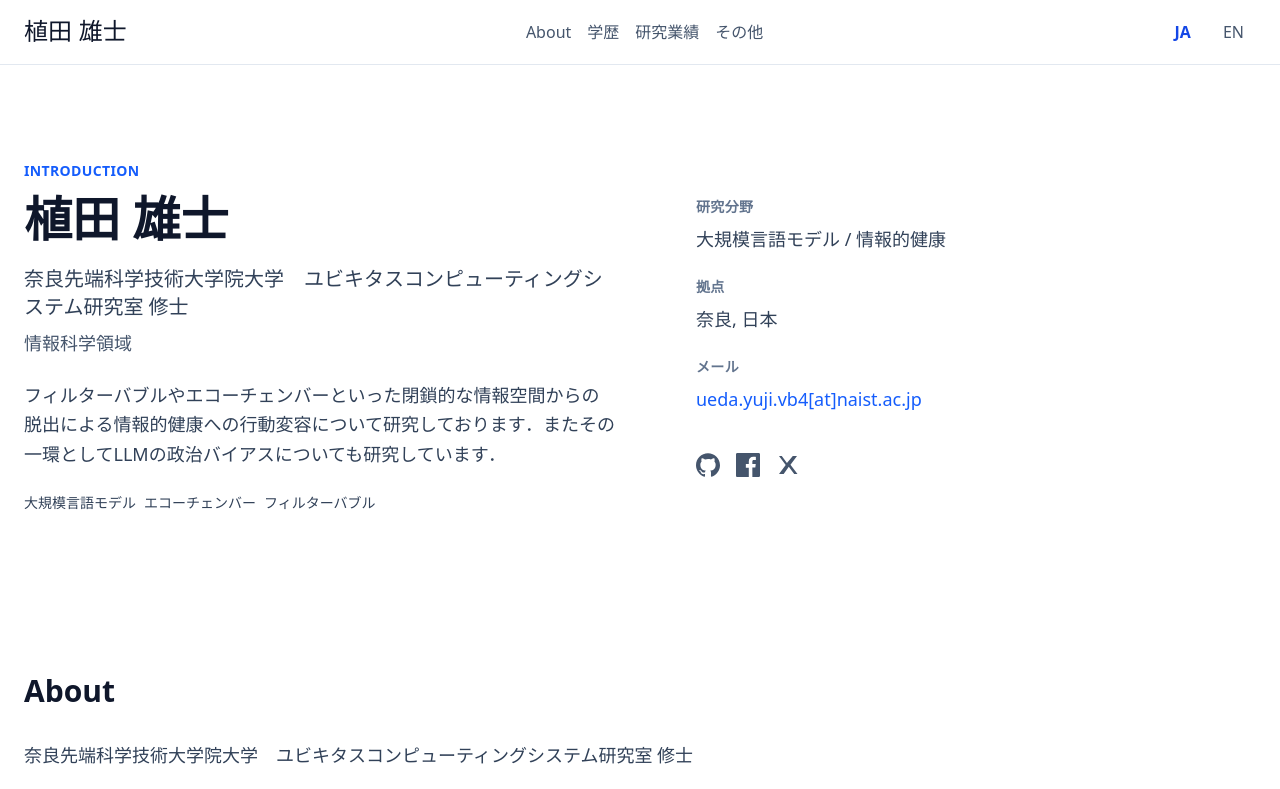
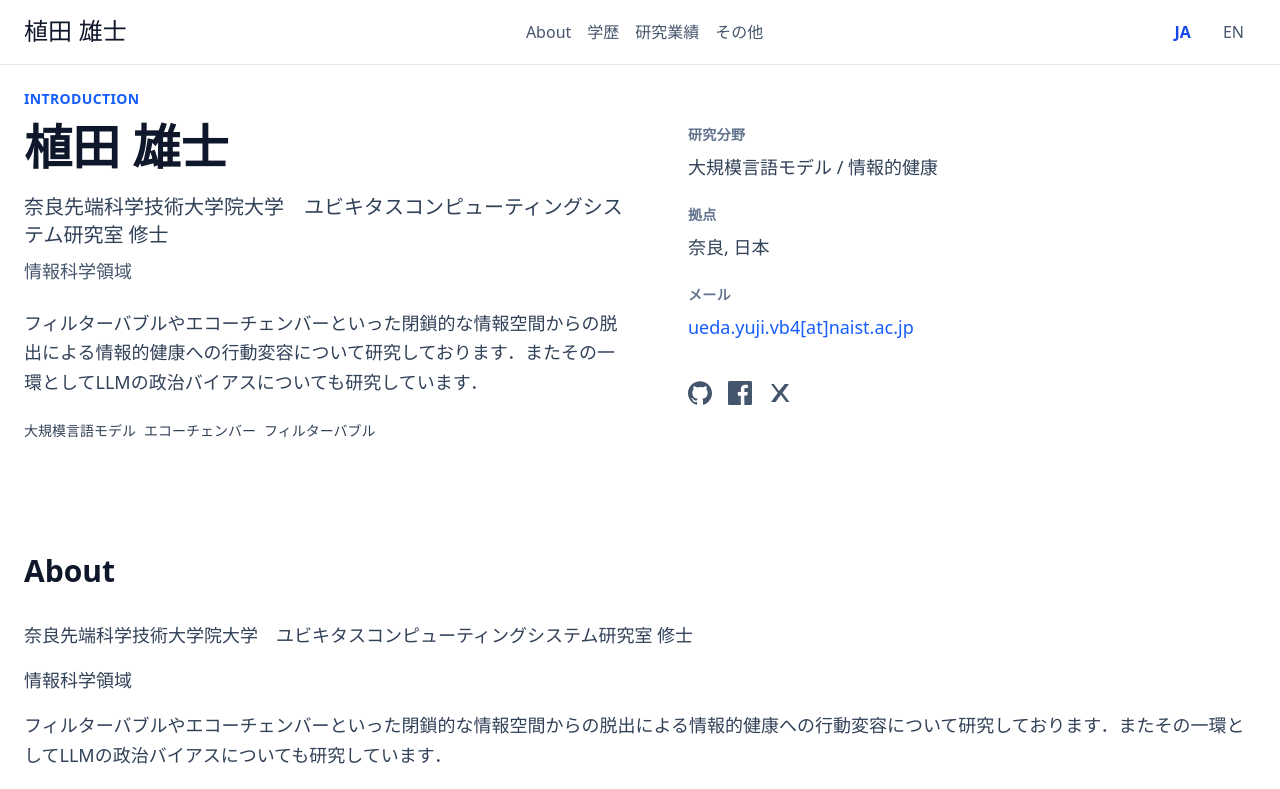
Before and after one commit to yujiponzu/my-page, a Next.js app: page / in a window 1280 px wide. Shown: the top 789 px of the page. Built offline with nearby package versions, Linux system fonts and the light colour scheme; a web font is replaced by a local one.

Commit message:
chore: narrow down the same space

```diff
--- a/src/app/page.tsx
+++ b/src/app/page.tsx
@@ -304,9 +304,9 @@ export default function Home() {
       </header>
 
       <main>
-        <section className="relative overflow-hidden bg-white pb-12 pt-8 sm:py-20 lg:py-24">
+        <section className="relative overflow-hidden bg-white pb-12 pt-8 sm:py-16 lg:pb-12 lg:pt-6">
           <div className="container mx-auto px-4 sm:px-6">
-            <div className="grid items-center gap-12 lg:grid-cols-2">
+            <div className="grid items-center gap-8 sm:gap-10 lg:gap-8 lg:grid-cols-2">
               <div>
                 <p className="mb-2 text-sm font-semibold uppercase tracking-wide text-blue-600">
                   {lang === "ja" ? "Introduction" : "Introduction"}
```
